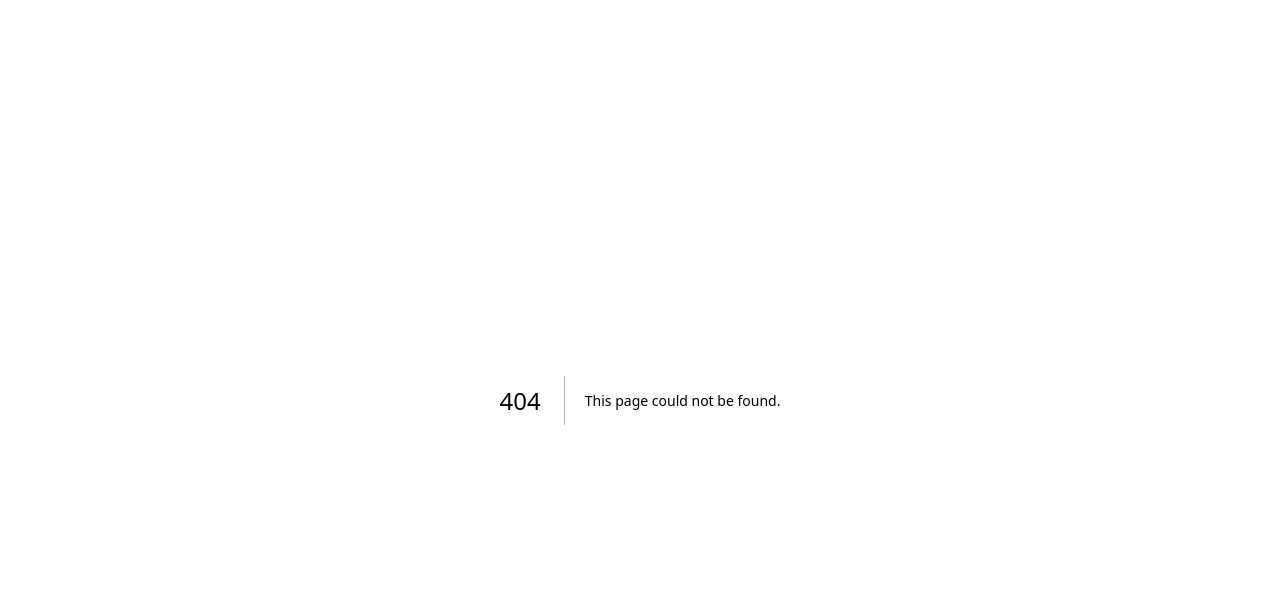
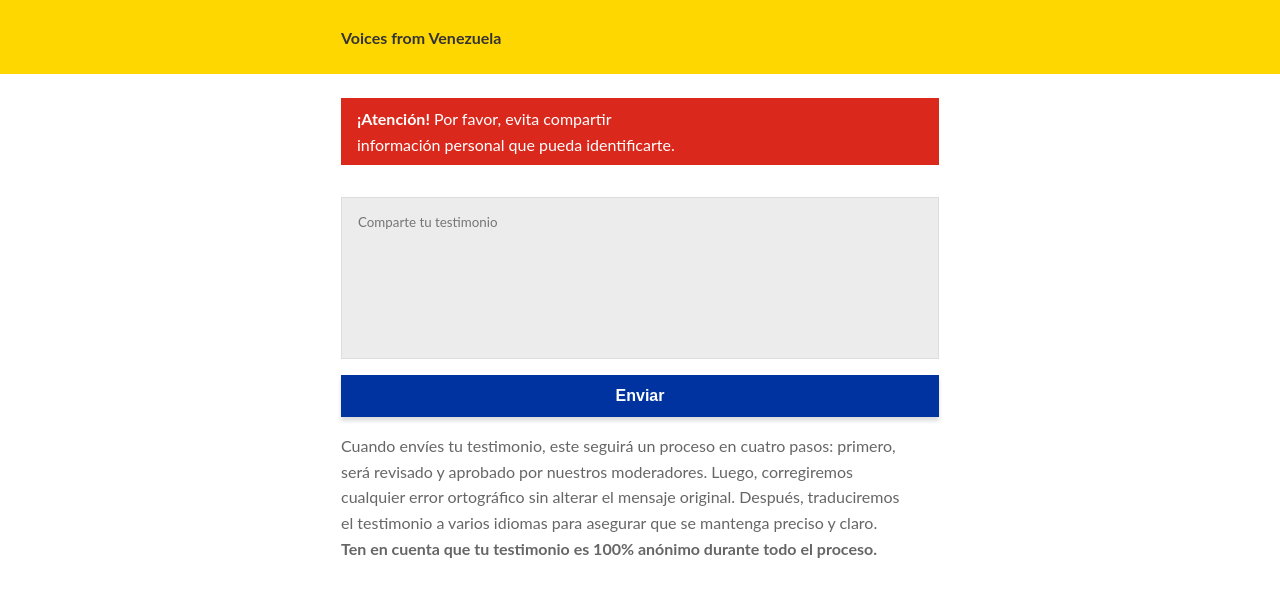
Before and after one commit to Andresargote/voicesfromvenezuela, a Next.js app: page /share in a window 1280 px wide. Before the commit this address had no page. Shown: the top 596 px of the page. Built offline with nearby package versions, Linux system fonts and the light colour scheme.

Commit message:
feature(ui): Created page ui

```diff
--- /dev/null
+++ b/app/fonts.ts
@@ -0,0 +1,4 @@
+import { Lato, Source_Code_Pro } from 'next/font/google';
+
+export const lato = Lato({ weight: ['400', '700', '900'], subsets: ['latin'] });
+export const sourceCodePro = Source_Code_Pro({ subsets: ['latin'] });
--- a/app/globals.css
+++ b/app/globals.css
@@ -1,76 +1,11 @@
 :root {
-  --max-width: 1100px;
-  --border-radius: 12px;
-  --font-mono: ui-monospace, Menlo, Monaco, "Cascadia Mono", "Segoe UI Mono",
-    "Roboto Mono", "Oxygen Mono", "Ubuntu Monospace", "Source Code Pro",
-    "Fira Mono", "Droid Sans Mono", "Courier New", monospace;
-
-  --foreground-rgb: 0, 0, 0;
-  --background-start-rgb: 214, 219, 220;
-  --background-end-rgb: 255, 255, 255;
-
-  --primary-glow: conic-gradient(
-    from 180deg at 50% 50%,
-    #16abff33 0deg,
-    #0885ff33 55deg,
-    #54d6ff33 120deg,
-    #0071ff33 160deg,
-    transparent 360deg
-  );
-  --secondary-glow: radial-gradient(
-    rgba(255, 255, 255, 1),
-    rgba(255, 255, 255, 0)
-  );
-
-  --tile-start-rgb: 239, 245, 249;
-  --tile-end-rgb: 228, 232, 233;
-  --tile-border: conic-gradient(
-    #00000080,
-    #00000040,
-    #00000030,
-    #00000020,
-    #00000010,
-    #00000010,
-    #00000080
-  );
-
-  --callout-rgb: 238, 240, 241;
-  --callout-border-rgb: 172, 175, 176;
-  --card-rgb: 180, 185, 188;
-  --card-border-rgb: 131, 134, 135;
-}
-
-@media (prefers-color-scheme: dark) {
-  :root {
-    --foreground-rgb: 255, 255, 255;
-    --background-start-rgb: 0, 0, 0;
-    --background-end-rgb: 0, 0, 0;
-
-    --primary-glow: radial-gradient(rgba(1, 65, 255, 0.4), rgba(1, 65, 255, 0));
-    --secondary-glow: linear-gradient(
-      to bottom right,
-      rgba(1, 65, 255, 0),
-      rgba(1, 65, 255, 0),
-      rgba(1, 65, 255, 0.3)
-    );
-
-    --tile-start-rgb: 2, 13, 46;
-    --tile-end-rgb: 2, 5, 19;
-    --tile-border: conic-gradient(
-      #ffffff80,
-      #ffffff40,
-      #ffffff30,
-      #ffffff20,
-      #ffffff10,
-      #ffffff10,
-      #ffffff80
-    );
-
-    --callout-rgb: 20, 20, 20;
-    --callout-border-rgb: 108, 108, 108;
-    --card-rgb: 100, 100, 100;
-    --card-border-rgb: 200, 200, 200;
-  }
+  --color-yellow: #ffd700;
+  --color-blue: #0033a0;
+  --color-red: #da291c;
+  --color-p-black: #333333;
+  --color-gray: #666666;
+  --color-shadow: #dddddd;
+  --color-white: #ffffff;
 }
 
 * {
@@ -79,29 +14,6 @@
   margin: 0;
 }
 
-html,
 body {
-  max-width: 100vw;
-  overflow-x: hidden;
+  font-family: 'Lato', sans-serif;
 }
-
-body {
-  color: rgb(var(--foreground-rgb));
-  background: linear-gradient(
-      to bottom,
-      transparent,
-      rgb(var(--background-end-rgb))
-    )
-    rgb(var(--background-start-rgb));
-}
-
-a {
-  color: inherit;
-  text-decoration: none;
-}
-
-@media (prefers-color-scheme: dark) {
-  html {
-    color-scheme: dark;
-  }
-}
--- a/app/layout.tsx
+++ b/app/layout.tsx
@@ -1,12 +1,10 @@
-import type { Metadata } from "next";
-import { Inter } from "next/font/google";
-import "./globals.css";
+import type { Metadata } from 'next';
 
-const inter = Inter({ subsets: ["latin"] });
+import './globals.css';
 
 export const metadata: Metadata = {
-  title: "Create Next App",
-  description: "Generated by create next app",
+  title: 'Create Next App',
+  description: 'Generated by create next app',
 };
 
 export default function RootLayout({
@@ -15,8 +13,8 @@ export default function RootLayout({
   children: React.ReactNode;
 }>) {
   return (
-    <html lang="en">
-      <body className={inter.className}>{children}</body>
+    <html lang='es'>
+      <body>{children}</body>
     </html>
   );
 }
--- a/app/page.module.css
+++ b/app/page.module.css
@@ -1,230 +1,150 @@
+.container {
+  max-width: 598px;
+  margin: 0 auto;
+}
+
+.header {
+  padding: 0.5rem 1.5rem;
+  background-color: var(--color-yellow);
+}
+
+.header_container {
+  display: flex;
+  justify-content: space-between;
+  align-items: center;
+  gap: 1rem;
+  flex-wrap: wrap;
+  min-height: 58px;
+}
+
+.header_title {
+  font-size: 1rem;
+  font-weight: 700;
+}
+
+.header_title a {
+  text-decoration: none;
+  color: var(--color-p-black);
+}
+
 .main {
+  padding: 1.5rem 1.5rem;
+}
+
+.main_subtitle {
+  color: var(--color-gray);
+  font-size: 2rem;
+  font-weight: 700;
+  line-height: 120%;
+  letter-spacing: -0.75px;
+  margin-bottom: 1rem;
+}
+
+.main_goal {
+  color: var(--color-gray);
+  font-size: 1rem;
+  font-weight: 400;
+  line-height: 160%;
+  margin-bottom: 3rem;
+}
+
+.cta_btn {
+  width: 100%;
+  padding: 0.75rem 1.5rem;
+  background-color: var(--color-blue);
+  color: var(--color-white);
+  font-size: 1rem;
+  font-weight: 700;
+  border: none;
+
+  cursor: pointer;
+  width: auto;
+  text-decoration: none;
+}
+
+.testimonials_list {
+  list-style: none;
   display: flex;
   flex-direction: column;
-  justify-content: space-between;
-  align-items: center;
-  padding: 6rem;
-  min-height: 100vh;
+
+  border: 1px solid #f1f0f0;
 }
 
-.description {
-  display: inherit;
-  justify-content: inherit;
-  align-items: inherit;
-  font-size: 0.85rem;
-  max-width: var(--max-width);
-  width: 100%;
-  z-index: 2;
-  font-family: var(--font-mono);
+.testimonials_list_item {
+  border-bottom: 1px solid #f1f0f0;
+  position: relative;
 }
 
-.description a {
-  display: flex;
-  justify-content: center;
-  align-items: center;
-  gap: 0.5rem;
+.testimonials_list_item p {
+  color: var(--color-p-black);
+  font-size: 1.2rem;
+  font-weight: 400;
+  line-height: 160%;
+  margin-bottom: 1rem;
+  padding: 1.5rem;
 }
 
-.description p {
-  position: relative;
-  margin: 0;
-  padding: 1rem;
-  background-color: rgba(var(--callout-rgb), 0.5);
-  border: 1px solid rgba(var(--callout-border-rgb), 0.3);
-  border-radius: var(--border-radius);
+.testimonials_list_item time {
+  color: var(--color-gray);
+  font-size: 0.8rem;
+  font-weight: 400;
+  padding: 0.3rem 0.5rem;
+  position: absolute;
+  top: -16px;
+  left: -16px;
+  background-color: var(--color-blue);
+  color: var(--color-white);
 }
 
-.code {
-  font-weight: 700;
-  font-family: var(--font-mono);
+.testimonials_list .testimonials_list_item:last-child {
+  border-bottom: none;
 }
 
-.grid {
-  display: grid;
-  grid-template-columns: repeat(4, minmax(25%, auto));
-  max-width: 100%;
-  width: var(--max-width);
+.form {
+  display: flex;
+  flex-direction: column;
+  gap: 1rem;
 }
 
-.card {
-  padding: 1rem 1.2rem;
-  border-radius: var(--border-radius);
-  background: rgba(var(--card-rgb), 0);
-  border: 1px solid rgba(var(--card-border-rgb), 0);
-  transition: background 200ms, border 200ms;
+.form textarea {
+  padding: 1rem;
+  resize: none;
+  height: 162px;
+  color: var(--color-p-black);
+  background-color: #ececec;
+  border: 1px solid var(--color-shadow);
+  resize: none;
+  font-family: 'Lato', sans-serif;
 }
 
-.card span {
-  display: inline-block;
-  transition: transform 200ms;
+.form button {
+  padding: 0.75rem 1.5rem;
+  background-color: var(--color-blue);
+  color: var(--color-white);
+  font-size: 1rem;
+  font-weight: 700;
+  border: none;
+  cursor: pointer;
+  width: auto;
+  box-shadow: 0px 4px 4px var(--color-shadow);
 }
 
-.card h2 {
-  font-weight: 600;
-  margin-bottom: 0.7rem;
+.form p {
+  color: var(--color-gray);
+  font-size: 1rem;
+  font-weight: 400;
+  line-height: 160%;
 }
 
-.card p {
-  margin: 0;
-  opacity: 0.6;
-  font-size: 0.9rem;
-  line-height: 1.5;
-  max-width: 30ch;
-  text-wrap: balance;
+.form_warning {
+  background-color: var(--color-red);
+  padding: 0.5rem 1rem;
+  margin-bottom: 1rem;
 }
 
-.center {
-  display: flex;
-  justify-content: center;
-  align-items: center;
-  position: relative;
-  padding: 4rem 0;
+.form_warning p {
+  color: var(--color-white);
+  font-size: 1rem;
+  font-weight: 400;
+  line-height: 160%;
 }
-
-.center::before {
-  background: var(--secondary-glow);
-  border-radius: 50%;
-  width: 480px;
-  height: 360px;
-  margin-left: -400px;
-}
-
-.center::after {
-  background: var(--primary-glow);
-  width: 240px;
-  height: 180px;
-  z-index: -1;
-}
-
-.center::before,
-.center::after {
-  content: "";
-  left: 50%;
-  position: absolute;
-  filter: blur(45px);
-  transform: translateZ(0);
-}
-
-.logo {
-  position: relative;
-}
-/* Enable hover only on non-touch devices */
-@media (hover: hover) and (pointer: fine) {
-  .card:hover {
-    background: rgba(var(--card-rgb), 0.1);
-    border: 1px solid rgba(var(--card-border-rgb), 0.15);
-  }
-
-  .card:hover span {
-    transform: translateX(4px);
-  }
-}
-
-@media (prefers-reduced-motion) {
-  .card:hover span {
-    transform: none;
-  }
-}
-
-/* Mobile */
-@media (max-width: 700px) {
-  .content {
-    padding: 4rem;
-  }
-
-  .grid {
-    grid-template-columns: 1fr;
-    margin-bottom: 120px;
-    max-width: 320px;
-    text-align: center;
-  }
-
-  .card {
-    padding: 1rem 2.5rem;
-  }
-
-  .card h2 {
-    margin-bottom: 0.5rem;
-  }
-
-  .center {
-    padding: 8rem 0 6rem;
-  }
-
-  .center::before {
-    transform: none;
-    height: 300px;
-  }
-
-  .description {
-    font-size: 0.8rem;
-  }
-
-  .description a {
-    padding: 1rem;
-  }
-
-  .description p,
-  .description div {
-    display: flex;
-    justify-content: center;
-    position: fixed;
-    width: 100%;
-  }
-
-  .description p {
-    align-items: center;
-    inset: 0 0 auto;
-    padding: 2rem 1rem 1.4rem;
-    border-radius: 0;
-    border: none;
-    border-bottom: 1px solid rgba(var(--callout-border-rgb), 0.25);
-    background: linear-gradient(
-      to bottom,
-      rgba(var(--background-start-rgb), 1),
-      rgba(var(--callout-rgb), 0.5)
-    );
-    background-clip: padding-box;
-    backdrop-filter: blur(24px);
-  }
-
-  .description div {
-    align-items: flex-end;
-    pointer-events: none;
-    inset: auto 0 0;
-    padding: 2rem;
-    height: 200px;
-    background: linear-gradient(
-      to bottom,
-      transparent 0%,
-      rgb(var(--background-end-rgb)) 40%
-    );
-    z-index: 1;
-  }
-}
-
-/* Tablet and Smaller Desktop */
-@media (min-width: 701px) and (max-width: 1120px) {
-  .grid {
-    grid-template-columns: repeat(2, 50%);
-  }
-}
-
-@media (prefers-color-scheme: dark) {
-  .vercelLogo {
-    filter: invert(1);
-  }
-
-  .logo {
-    filter: invert(1) drop-shadow(0 0 0.3rem #ffffff70);
-  }
-}
-
-@keyframes rotate {
-  from {
-    transform: rotate(360deg);
-  }
-  to {
-    transform: rotate(0deg);
-  }
-}
--- /dev/null
+++ b/app/share/page.tsx
@@ -0,0 +1,47 @@
+import Balancer from 'react-wrap-balancer';
+import styles from '../page.module.css';
+import Link from 'next/link';
+
+export default function Share() {
+  return (
+    <>
+      <header className={styles.header}>
+        <div className={styles.container}>
+          <div className={styles.header_container}>
+            <h1 className={styles.header_title}>
+              <Link href='/'>Voices from Venezuela</Link>
+            </h1>
+          </div>
+        </div>
+      </header>
+      <main className={styles.main}>
+        <div className={styles.container}>
+          <form className={styles.form}>
+            <div className={styles.form_warning}>
+              <p>
+                <Balancer>
+                  <strong>¡Atención!</strong> Por favor, evita compartir información
+                  personal que pueda identificarte.
+                </Balancer>
+              </p>
+            </div>
+            <textarea placeholder='Comparte tu testimonio'></textarea>
+            <button>Enviar</button>
+            <p>
+              <Balancer>
+                Cuando envíes tu testimonio, este seguirá un proceso en cuatro pasos:
+                primero, será revisado y aprobado por nuestros moderadores. Luego,
+                corregiremos cualquier error ortográfico sin alterar el mensaje original.
+                Después, traduciremos el testimonio a varios idiomas para asegurar que se
+                mantenga preciso y claro.{' '}
+                <strong>
+                  Ten en cuenta que tu testimonio es 100% anónimo durante todo el proceso.
+                </strong>
+              </Balancer>
+            </p>
+          </form>
+        </div>
+      </main>
+    </>
+  );
+}
```
Also changed, not shown: app/page.tsx (+71 -87 lines), package.json (+4 -3 lines), 1 other file (tests, documents, lock files or other folders).
